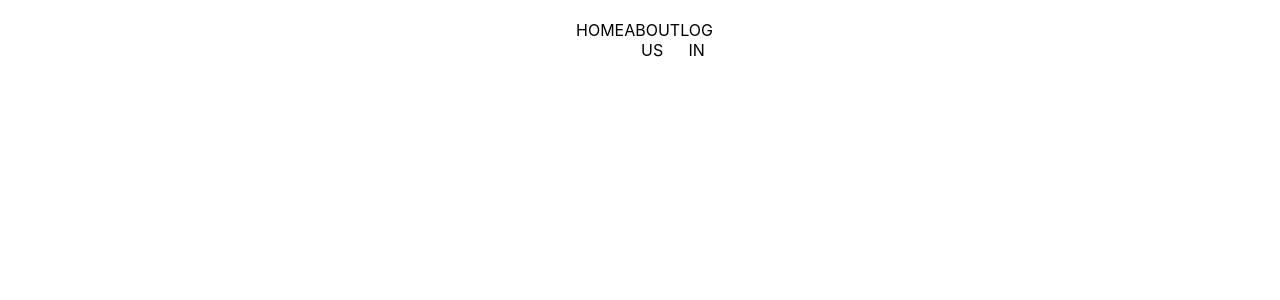
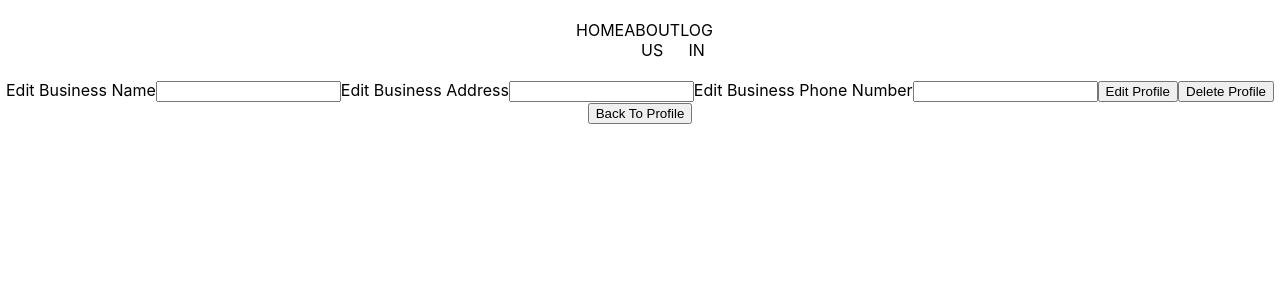
Before and after one commit to replate-2/FE, a React (Create React App) app in the folder replate/: page /Business/Edit in a window 1280 px wide. Shown: the top 300 px of the page. Built offline with nearby package versions, Linux system fonts and the light colour scheme; sample sign-in values are in the browser's storage.

Commit message:
Add Pickup Request section to BusinessProfile in Profile.js business/Add button to Add Pickup Request Form

```diff
--- a/replate/src/App.js
+++ b/replate/src/App.js
@@ -15,6 +15,7 @@ import './components/business/business.css'
 import SignIn from './components/business/Login';
 import SignUpForm from './components/business/Register';
 import BusinessProfile from './components/business/Profile'
+import EditBusiness from "./components/business/EditProfile"
 
 export default function App() {
   return (
@@ -32,6 +33,7 @@ export default function App() {
             <Route path="/Business/SignIn" component={SignIn} />
             <Route path="/Business/Signup" component={SignUpForm} />
             <PrivateRoute path="/Business/Profile" component={BusinessProfile} />
+            <PrivateRoute path="/Business/Edit" component={EditBusiness} />
             </Switch>
 
         </div>
--- /dev/null
+++ b/replate/src/components/business/EditProfile.js
@@ -0,0 +1,77 @@
+import React, { useState } from "react"
+import { connect } from "react-redux"
+import { Link } from "react-router-dom"
+
+import { editBusiness, deleteBusiness } from "../../actions/index"
+
+const EditBusiness = props => {
+    const [editBiz, setEditBiz ] = useState({
+        businessName: '',
+        businessAddress: '',
+        businessPhone: ''
+    })
+
+    const inputHandler = e => {
+        e.preventDefault();
+        setEditBiz({ ...editBiz, [e.target.name]: e.target.value })
+    }
+
+    const submitHandler = e => {
+        e.preventDefault();
+        props.editBusiness(editBiz);
+    }
+
+    const deleteHandler = e => {
+        e.preventDefault();
+        props.deleteBusiness();
+    }
+
+    return (
+        <div>
+            <form id="volEdit">
+                <label htmlFor="businessName">Edit Business Name</label>
+                <input
+                    type="text"
+                    name="businessName"
+                    label="businessName"
+                    value={props.businessName}
+                    onChange={inputHandler}
+                    className="input"
+                />
+                <label htmlFor="businessAddress">Edit Business Address</label>
+                <input
+                    type="text"
+                    name="businessAddress"
+                    label="businessAddress"
+                    value={props.businessAddress}
+                    onChange={inputHandler}
+                    className="input"
+                />
+                <label htmlFor="businessPhone">Edit Business Phone Number</label>
+                <input
+                    type="text"
+                    name="businessPhone"
+                    label="businessPhone"
+                    value={props.businessPhone}
+                    onChange={inputHandler}
+                    className="input"
+                />
+                <button onClick={submitHandler} className="btn">Edit Profile</button>
+                <button onClick={deleteHandler} className="btn"><Link to="/Business/SignIn">Delete Profile</Link></button>
+            </form>
+            <button><Link to="/Business/Profile">Back To Profile</Link></button>
+        </div>
+    )
+}
+
+const mapStateToProps = state => {
+    return {
+        business: state.vol.business,
+        errors: state.vol.errors
+    }
+}
+
+export default connect(
+    mapStateToProps,
+    { editBusiness, deleteBusiness }
+)(EditBusiness);
--- a/replate/src/components/business/Login.js
+++ b/replate/src/components/business/Login.js
@@ -34,7 +34,9 @@ const handleSubmit = e => {
       console.log(res)
       window.localStorage.setItem('token', res.data.token)
       window.localStorage.setItem('id', res.data.id)
+      setTimeout(() => {
       history.push("/Business/Profile")
+      }, 2000)
     })
     .catch(err => {
       console.log(err)
--- a/replate/src/components/business/Profile.js
+++ b/replate/src/components/business/Profile.js
@@ -16,7 +16,9 @@ const BusinessProfile = props => {
         <h1>Welcome {props.business.businessName}</h1>
         <h2>Your Address: {props.business.businessAddress}</h2>
         <p>Your Phone Number: {props.business.businessPhone}</p>
-        <button><Link to="/Business/Profile"></Link></button>
+        <button><Link to="/Business/Edit">Edit Profile</Link></button>
+        <h1>Pick Up Requests</h1>
+        <button><Link to="/Business/Pickup">Add Pickup Request</Link></button>
         </div>
 }
 
```
